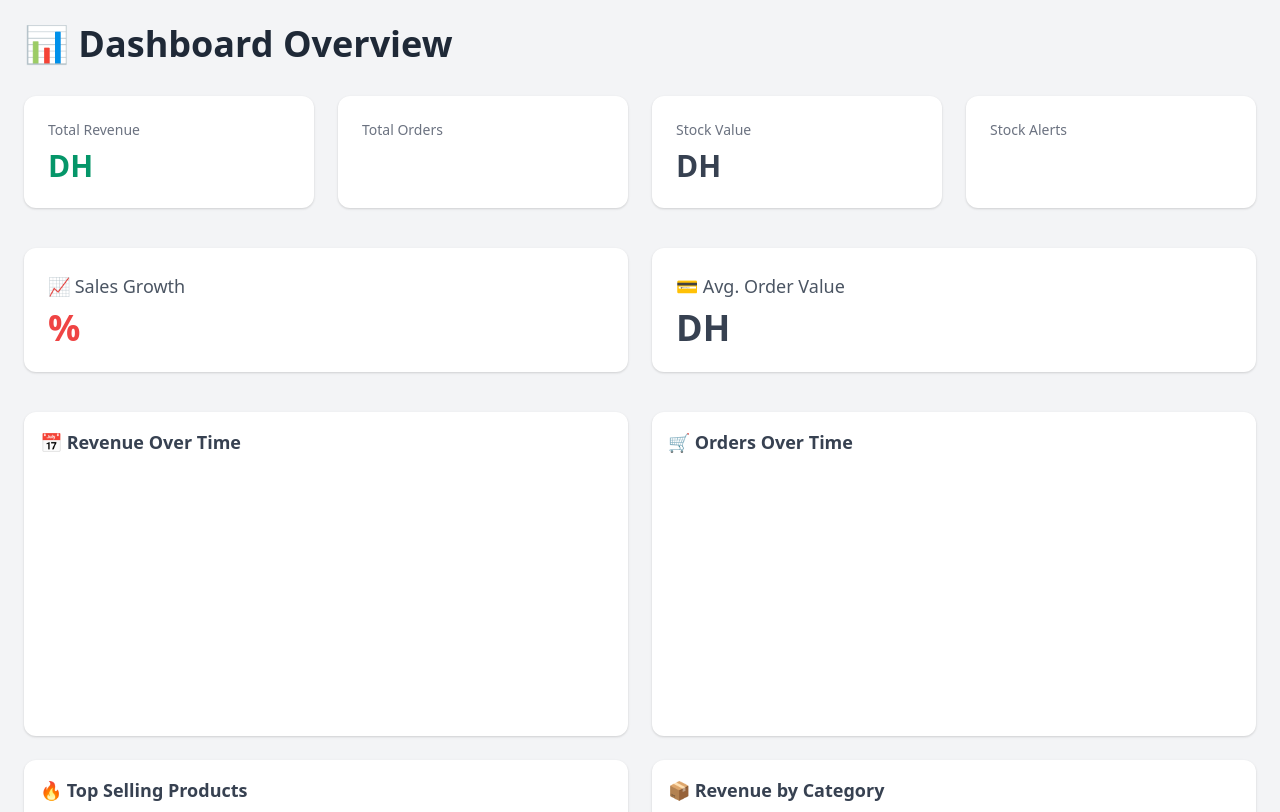
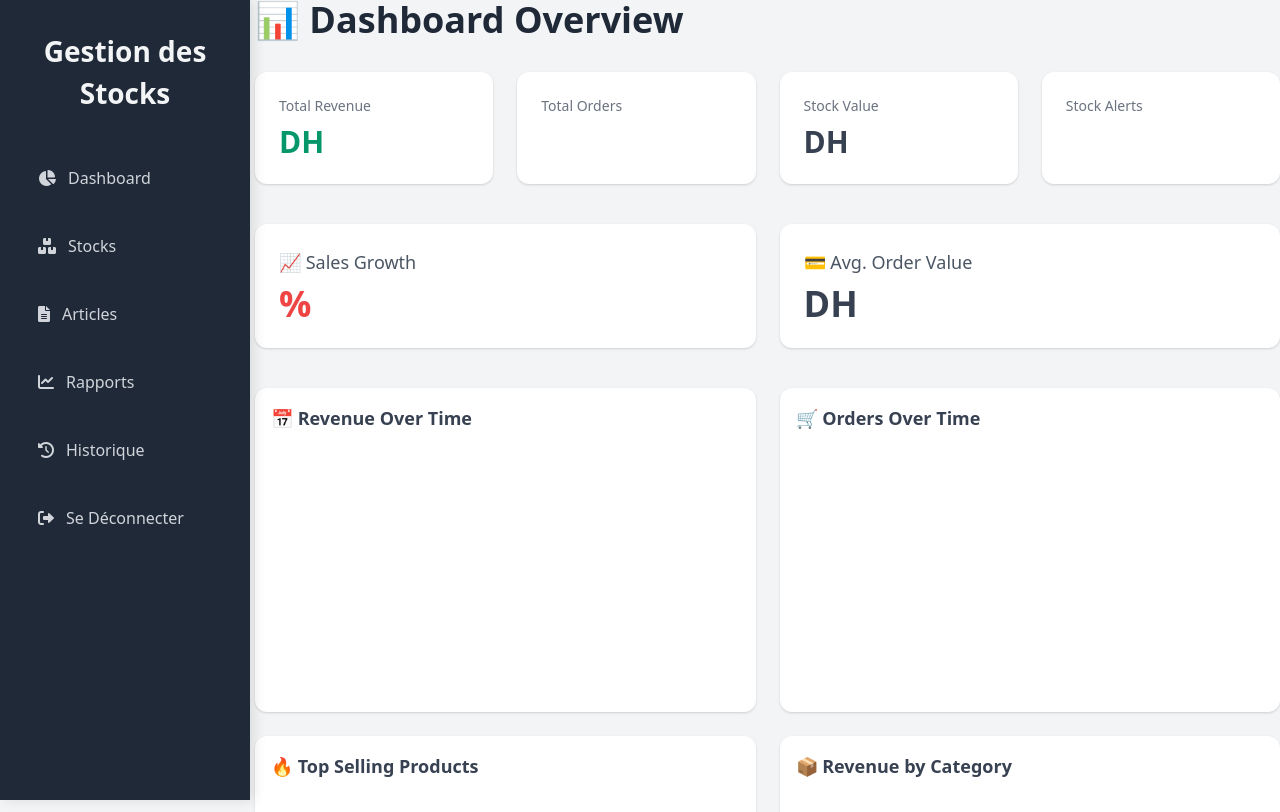
Before and after one commit to cypheredvortex/stockmanagement, a Django app: template templates/dashboard.html in a window 1280 px wide. Shown: the top 812 px of the page. Run offline with Django 3.2, Linux system fonts and the light colour scheme; the template is opened without the code that fills it, so the values that code supplies are empty; a map, chart or similar area stays blank.

Commit message:
Update dashboard.html

```diff
--- a/templates/dashboard.html
+++ b/templates/dashboard.html
@@ -59,14 +59,14 @@
     }
 
     main {
-      margin-left: 500px;
+      margin-left: 255px;
     }
   </style>
 </head>
 <body class="bg-gray-100 text-gray-800">
 
   <!-- Sidebar -->
-  {% comment %} <aside class="sidebar">
+  <aside class="sidebar">
     <h2><a href="{% url 'get_stocks' %}" class="hover:underline">Gestion des Stocks</a></h2>
     <ul>
       <li><a href="{% url 'dashboard_view' %}"><i class="fas fa-chart-pie"></i> Dashboard</a></li>
@@ -76,10 +76,10 @@
       <li><a href="{% url 'gethistorique_view' %}"><i class="fas fa-history"></i> Historique</a></li>
       <li><a href="{% url 'logout_view' %}" class="text-red-400 hover:text-white"><i class="fas fa-sign-out-alt"></i> Se Déconnecter</a></li>
     </ul>
-  </aside> {% endcomment %}
+  </aside>
 
   <!-- Main Content -->
-  <main class="p-6 max-w-7xl mx-auto ml-[270px]">
+  <main>
 
     <h1 class="text-4xl font-bold mb-8">📊 Dashboard Overview</h1>
 
```
